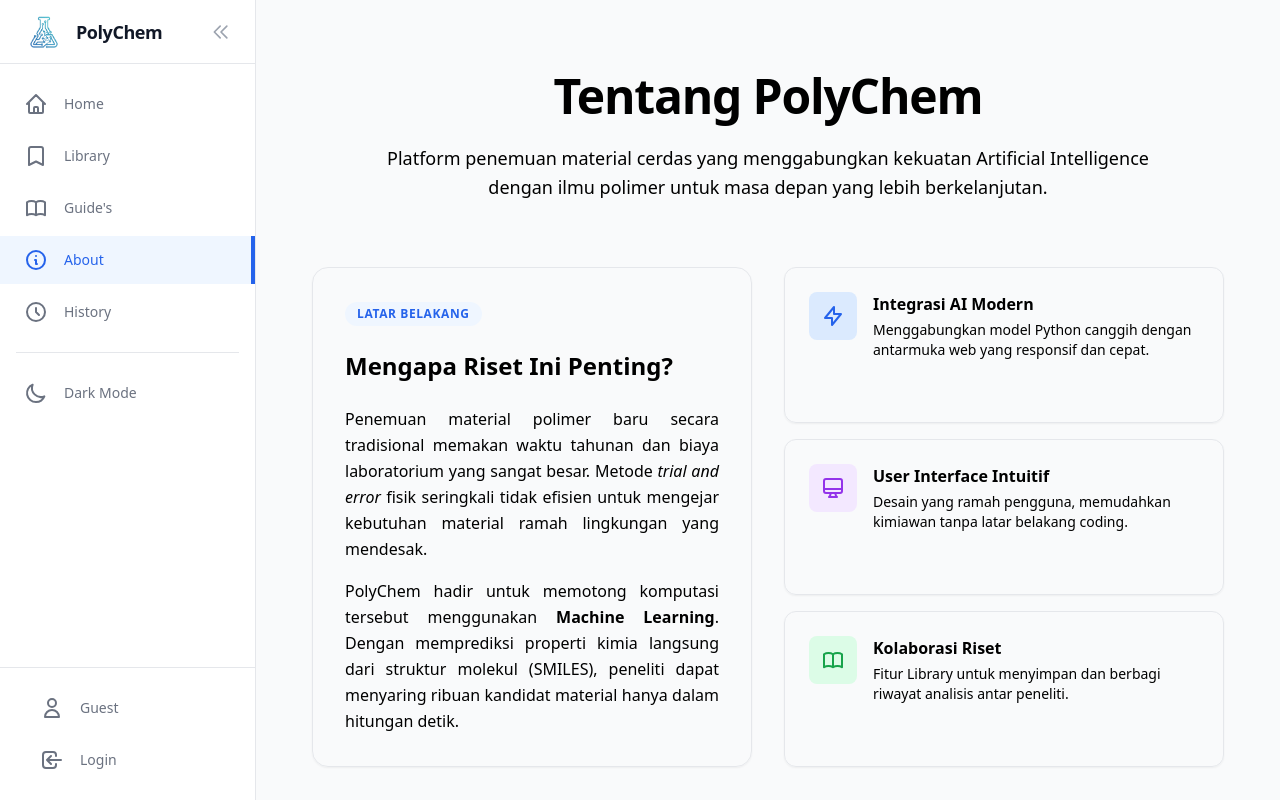
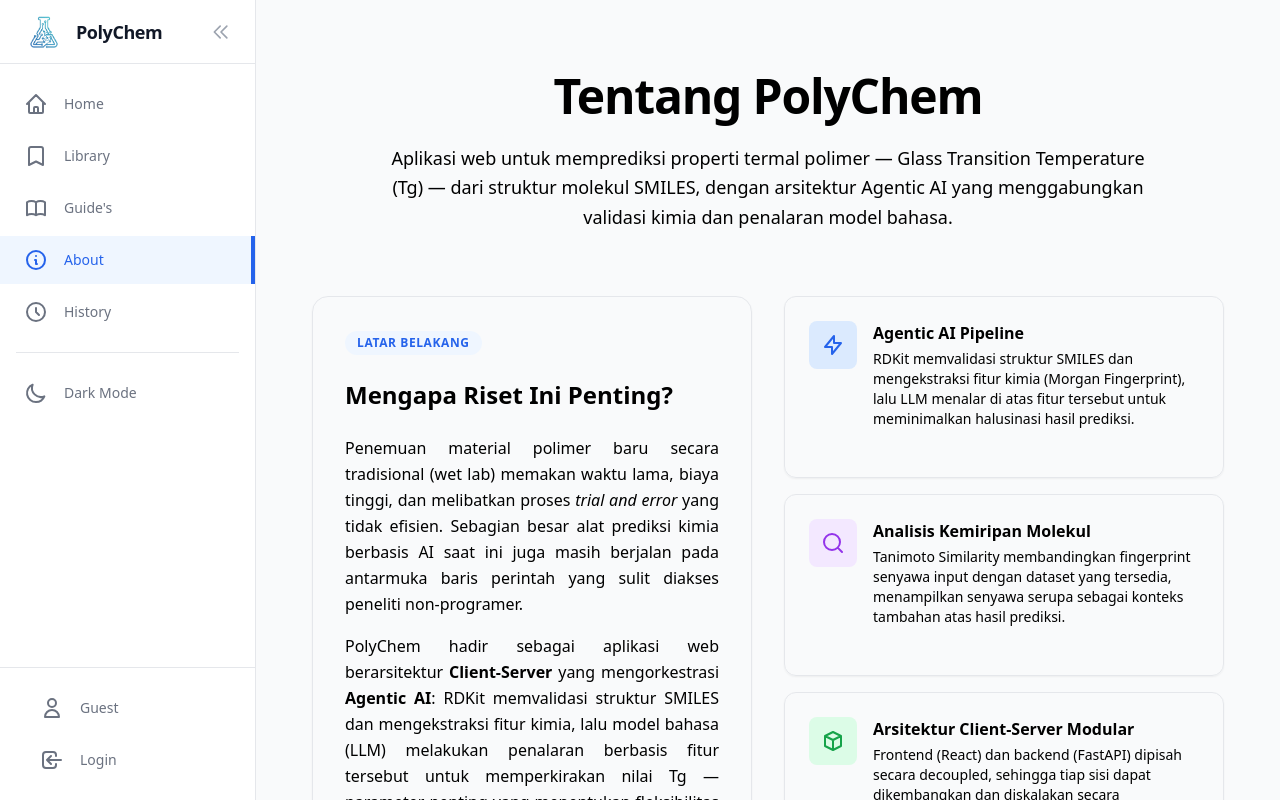
Before and after one commit to NovaChemAI/polychem_ai_project_asah_2025, a React (Vite) app in the folder polychem-ai_frontend/: page /about in a window 1280 px wide. Built offline with nearby package versions, Linux system fonts and the light colour scheme; no server answers.

Commit message:
update pada menu about

```diff
--- a/polychem-ai_frontend/src/pages/AboutPage.tsx
+++ b/polychem-ai_frontend/src/pages/AboutPage.tsx
@@ -29,9 +29,9 @@ function AboutPage() {
   const technologies = [
     { name: "React + Vite", role: "Frontend Modern", image: reactLogo },
     { name: "Firebase", role: "Auth & Database", image: firebaseLogo },
-    { name: "Python AI", role: "Machine Learning", image: pythonLogo },
+    { name: "Python + RDKit", role: "Validasi & Fitur Kimia", image: pythonLogo },
     { name: "Tailwind CSS", role: "Styling System", image: tailwindLogo },
-    { name: "Google Colab", role: "Model Training", image: colabLogo },
+    { name: "Google Colab", role: "Eksperimen & Riset", image: colabLogo },
     { name: "VS Code", role: "Code Editor", image: vscodeLogo },
   ];
 
@@ -108,7 +108,8 @@ function AboutPage() {
           Tentang PolyChem
         </h1>
         <p className="text-lg text-muted max-w-3xl mx-auto leading-relaxed">
-          Platform penemuan material cerdas yang menggabungkan kekuatan Artificial Intelligence dengan ilmu polimer untuk masa depan yang lebih berkelanjutan.
+          Aplikasi web untuk memprediksi properti termal polimer — Glass Transition Temperature (Tg) —
+          dari struktur molekul SMILES, dengan arsitektur Agentic AI yang menggabungkan validasi kimia dan penalaran model bahasa.
         </p>
       </div>
 
@@ -123,15 +124,15 @@ function AboutPage() {
           <h2 className="text-2xl font-bold text-main mb-6">Mengapa Riset Ini Penting?</h2>
           <div className="prose dark:prose-invert text-muted leading-relaxed space-y-4 text-justify">
             <p>
-              Penemuan material polimer baru secara tradisional memakan waktu tahunan dan biaya laboratorium yang sangat besar. Metode <em>trial and error</em> fisik seringkali tidak efisien untuk mengejar kebutuhan material ramah lingkungan yang mendesak.
+              Penemuan material polimer baru secara tradisional (wet lab) memakan waktu lama, biaya tinggi, dan melibatkan proses <em>trial and error</em> yang tidak efisien. Sebagian besar alat prediksi kimia berbasis AI saat ini juga masih berjalan pada antarmuka baris perintah yang sulit diakses peneliti non-programer.
             </p>
             <p>
-              PolyChem hadir untuk memotong komputasi tersebut menggunakan <strong>Machine Learning</strong>. Dengan memprediksi properti kimia langsung dari struktur molekul (SMILES), peneliti dapat menyaring ribuan kandidat material hanya dalam hitungan detik.
+              PolyChem hadir sebagai aplikasi web berarsitektur <strong>Client-Server</strong> yang mengorkestrasi <strong>Agentic AI</strong>: RDKit memvalidasi struktur SMILES dan mengekstraksi fitur kimia, lalu model bahasa (LLM) melakukan penalaran berbasis fitur tersebut untuk memperkirakan nilai Tg — parameter penting yang menentukan fleksibilitas dan stabilitas termal material polimer.
             </p>
           </div>
         </div>
 
-        {/* KOLOM KANAN: Tujuan Project (Icon Cards) */}
+        {/* KOLOM KANAN: Yang Membedakan PolyChem (Icon Cards) */}
         <div className="grid grid-cols-1 gap-4 h-full">
           {/* Card 1 */}
           <div className="bg-card p-6 rounded-xl border border-border shadow-sm hover:shadow-md transition-shadow flex items-start gap-4">
@@ -139,30 +140,30 @@ function AboutPage() {
               <svg className="w-6 h-6" fill="none" stroke="currentColor" viewBox="0 0 24 24"><path strokeLinecap="round" strokeLinejoin="round" strokeWidth={2} d="M13 10V3L4 14h7v7l9-11h-7z" /></svg>
             </div>
             <div>
-              <h3 className="font-bold text-main mb-1">Integrasi AI Modern</h3>
-              <p className="text-sm text-muted">Menggabungkan model Python canggih dengan antarmuka web yang responsif dan cepat.</p>
+              <h3 className="font-bold text-main mb-1">Agentic AI Pipeline</h3>
+              <p className="text-sm text-muted">RDKit memvalidasi struktur SMILES dan mengekstraksi fitur kimia (Morgan Fingerprint), lalu LLM menalar di atas fitur tersebut untuk meminimalkan halusinasi hasil prediksi.</p>
             </div>
           </div>
 
           {/* Card 2 */}
           <div className="bg-card p-6 rounded-xl border border-border shadow-sm hover:shadow-md transition-shadow flex items-start gap-4">
             <div className="w-12 h-12 rounded-lg bg-purple-100 dark:bg-purple-900/30 flex items-center justify-center text-purple-600 dark:text-purple-400 flex-shrink-0">
-              <svg className="w-6 h-6" fill="none" stroke="currentColor" viewBox="0 0 24 24"><path strokeLinecap="round" strokeLinejoin="round" strokeWidth={2} d="M9.75 17L9 20l-1 1h8l-1-1-.75-3M3 13h18M5 17h14a2 2 0 002-2V5a2 2 0 00-2-2H5a2 2 0 00-2 2v10a2 2 0 002 2z" /></svg>
+              <svg className="w-6 h-6" fill="none" stroke="currentColor" viewBox="0 0 24 24"><path strokeLinecap="round" strokeLinejoin="round" strokeWidth={2} d="M21 21l-4.35-4.35M11 19a8 8 0 100-16 8 8 0 000 16z" /></svg>
             </div>
             <div>
-              <h3 className="font-bold text-main mb-1">User Interface Intuitif</h3>
-              <p className="text-sm text-muted">Desain yang ramah pengguna, memudahkan kimiawan tanpa latar belakang coding.</p>
+              <h3 className="font-bold text-main mb-1">Analisis Kemiripan Molekul</h3>
+              <p className="text-sm text-muted">Tanimoto Similarity membandingkan fingerprint senyawa input dengan dataset yang tersedia, menampilkan senyawa serupa sebagai konteks tambahan atas hasil prediksi.</p>
             </div>
           </div>
 
           {/* Card 3 */}
           <div className="bg-card p-6 rounded-xl border border-border shadow-sm hover:shadow-md transition-shadow flex items-start gap-4">
             <div className="w-12 h-12 rounded-lg bg-green-100 dark:bg-green-900/30 flex items-center justify-center text-green-600 dark:text-green-400 flex-shrink-0">
-              <svg className="w-6 h-6" fill="none" stroke="currentColor" viewBox="0 0 24 24"><path strokeLinecap="round" strokeLinejoin="round" strokeWidth={2} d="M12 6.253v13m0-13C10.832 5.477 9.246 5 7.5 5S4.168 5.477 3 6.253v13C4.168 18.477 5.754 18 7.5 18s3.332.477 4.5 1.253m0-13C13.168 5.477 14.754 5 16.5 5c1.747 0 3.332.477 4.5 1.253v13C19.832 18.477 18.247 18 16.5 18c-1.746 0-3.332.477-4.5 1.253" /></svg>
+              <svg className="w-6 h-6" fill="none" stroke="currentColor" viewBox="0 0 24 24"><path strokeLinecap="round" strokeLinejoin="round" strokeWidth={2} d="M20 7l-8-4-8 4m16 0l-8 4m8-4v10l-8 4m0-10L4 7m8 4v10M4 7v10l8 4" /></svg>
             </div>
             <div>
-              <h3 className="font-bold text-main mb-1">Kolaborasi Riset</h3>
-              <p className="text-sm text-muted">Fitur Library untuk menyimpan dan berbagi riwayat analisis antar peneliti.</p>
+              <h3 className="font-bold text-main mb-1">Arsitektur Client-Server Modular</h3>
+              <p className="text-sm text-muted">Frontend (React) dan backend (FastAPI) dipisah secara decoupled, sehingga tiap sisi dapat dikembangkan dan diskalakan secara independen.</p>
             </div>
           </div>
         </div>
```
